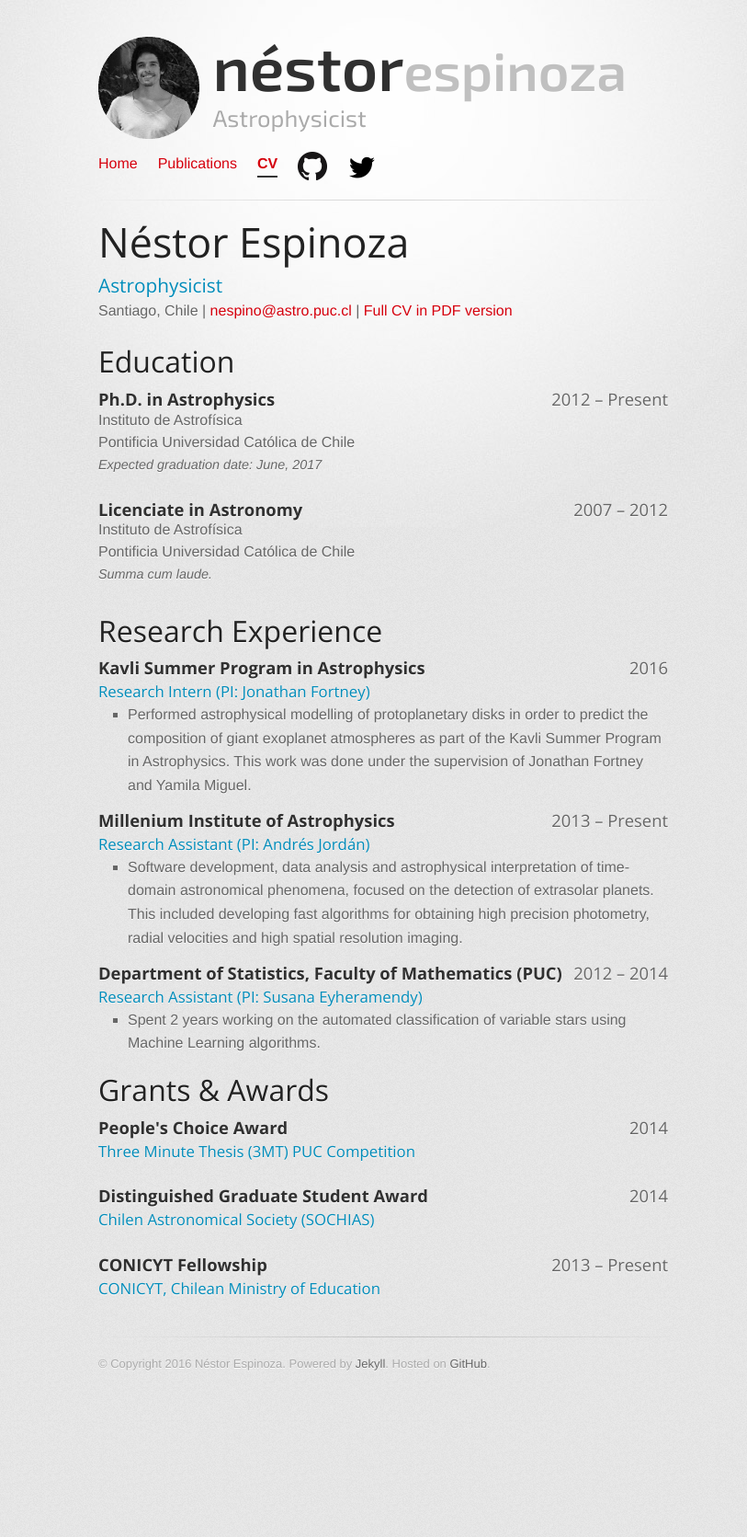
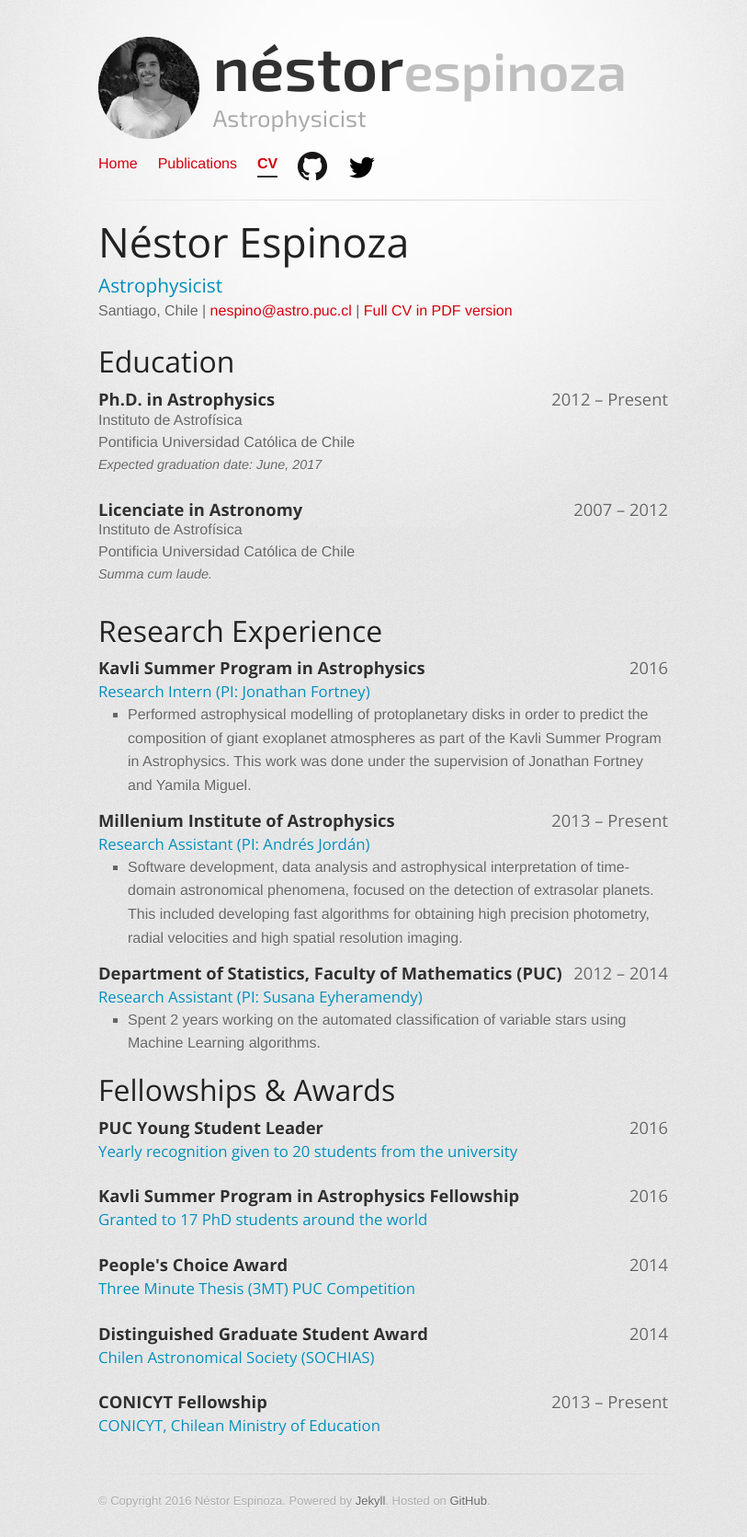
Before and after one commit to cphyc/cphyc.github.io, a Jekyll site: the page built from cv/index.html, in a window 1280 px wide. Shown: the whole page at 92% size, without its empty margins (223-1036 px from the left). Built offline with Jekyll 4.4.1, drawn with Linux system fonts in a browser that asks for light colours; before the commit the page ends 1522 px from its top, so only the background shows below that.

Commit message:
Added CV info+pdf.

```diff
--- a/cv/index.html
+++ b/cv/index.html
@@ -11,7 +11,7 @@ description: My CV
   <p>
     <span itemprop="address"><span itemprop="locality">Santiago</span>, <span itemprop="region">Chile</span></span> |
     <a itemprop="email" href="mailto:nespino@astro.puc.cl">nespino@astro.puc.cl</a> |
-    <a href="http://www.astro.puc.cl/~nespino/files/personal/CV.pdf" target="_blank">Full CV in PDF version</a>
+    <a href="http://www.nestor-espinoza.com/CV/CV.pdf" target="_blank">Full CV in PDF version</a>
   </p>
 </section>
 
@@ -63,7 +63,18 @@ description: My CV
 </section>
 
 <section id="awards">
-  <h1>Grants & Awards</h1>
+  <h1>Fellowships & Awards</h1>
+
+  <div class="job">
+    <h2>PUC Young Student Leader <span class="right">2016</span></h2>
+    <h3>Yearly recognition given to 20 students from the university</h3>
+  </div>
+  <br>
+  <div class="job">
+    <h2>Kavli Summer Program in Astrophysics Fellowship<span class="right">2016</span></h2>
+    <h3>Granted to 17 PhD students around the world</h3>
+  </div>
+  <br>
   <div class="job">
     <h2>People's Choice Award <span class="right">2014</span></h2>
     <h3>Three Minute Thesis (3MT) PUC Competition</h3>
```
Also changed, not shown: 1 other file.
